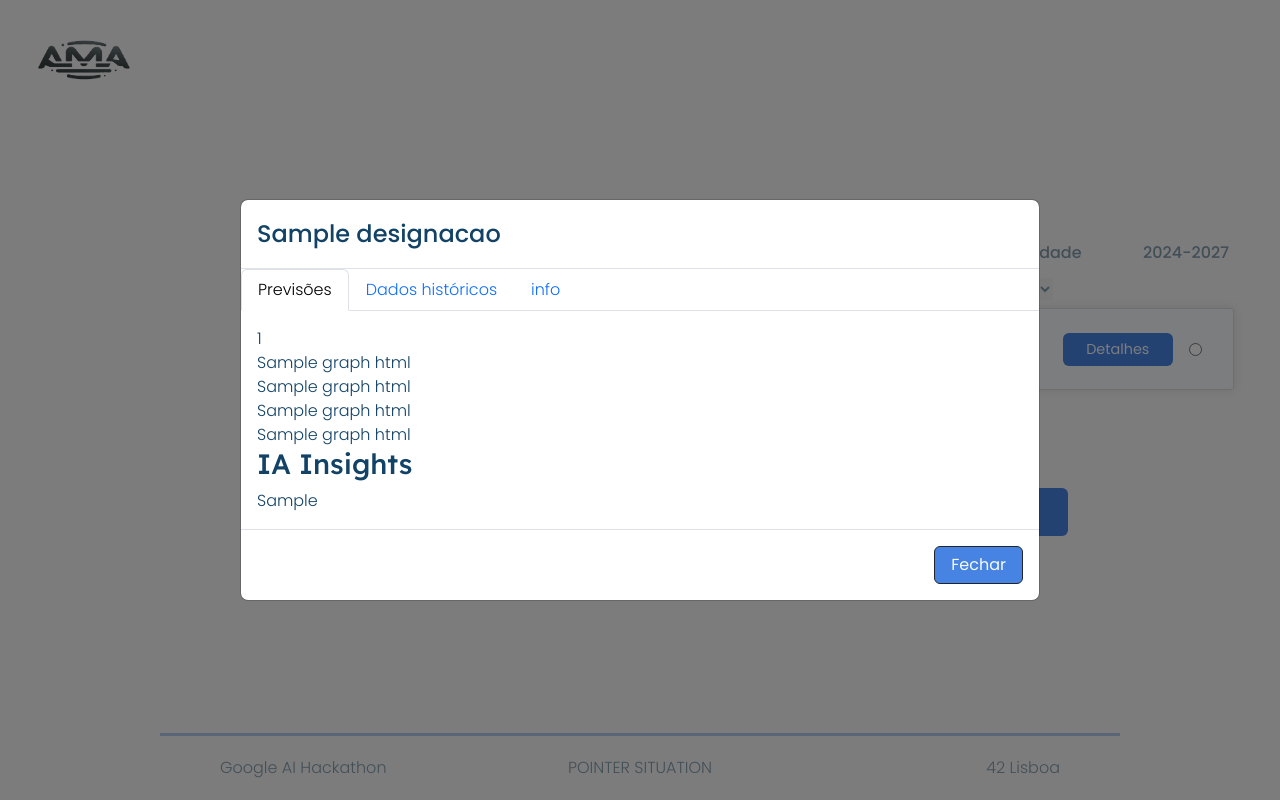
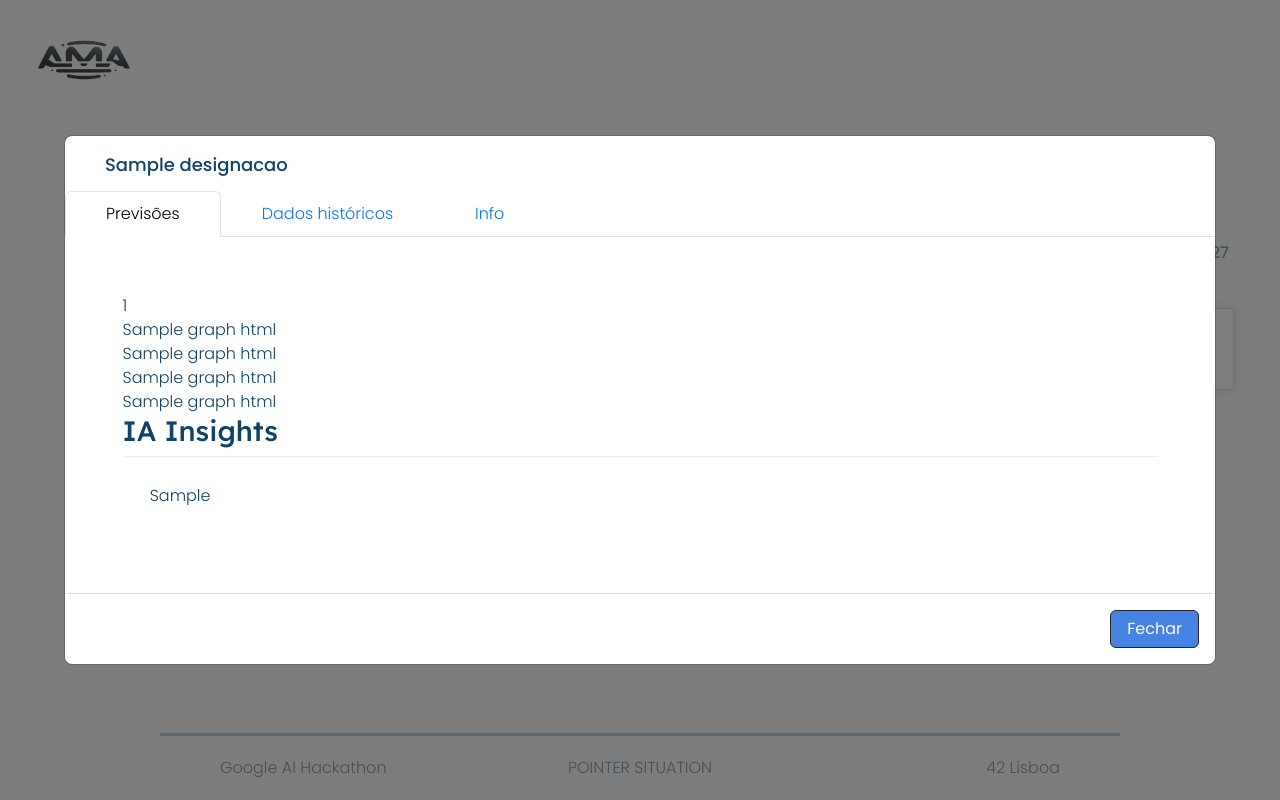
Before and after one commit to oks-erm/Google-Hackathon-June-2024-v2, a Flask app: template templates/run.html in a window 1280 px wide, after a click on "Detalhes". Run offline with Flask 3, Linux system fonts and the light colour scheme; the template is opened without the code that fills it: most values are stand-ins (such as "Sample title", 1, 10 or a date in 2020); some libraries are stand-ins or nearby versions.

Commit message:
Prompt, Info, AI bullet point and some other texty stuff

```diff
--- a/plots.py
+++ b/plots.py
@@ -40,14 +40,14 @@ def respond_gpt(df_historical, df_predicted) -> str:
             messages=[
                 {
                     "role": "system",
-                    "content": "Você é um analista de dados experiente. A sua função é fornecer insights de grandes dataframes de forma coesa e coerente. Responda em um parágrafo destacando as tendências mais importantes e dando recomendações sobre a interpretação dos dados"
+                    "content": "Você é um analista de dados experiente. Sua função é fornecer insights de dataframes de forma coesa e coerente. Responder em alguns breves 'pontos' destacando as tendências mais importantes e dando recomendações sobre a interpretação dos dados. Não diga coisas genéricas. Não utilize nomes de colunas de uma tabela de dados em inglês. Produza a resposta de uma forma que possa ser exibida na página html com um layout adequado usando <ul> e <li> ."
                 },
                 {
                     "role": "user",
                     "content": f"Aqui está um conjunto de dados projetados: {df_predicted}, {df_predicted}, incluindo a métrica de necessidade que derivámos para ajudar o utilizador a entender estes dados. Os dados estão relacionados com atendimentos e tempos de espera de vários escritórios de uma entidade governamental e as suas recomendações têm como objetivo ajudar a abrir mais pontos de contacto, se necessário. Forneça insights e recomendações com base nesses dados. A resposta deve ser específica e direta evite frases genéricas. Responda em português de Portugal"
                 }
             ],
-            max_tokens=500,
+            max_tokens=600,
             temperature=0.4,
         )
         response = (response.choices[0].message.content)
--- a/static/style.css
+++ b/static/style.css
@@ -348,3 +348,59 @@ footer div {
 #auth-form>form>input.auth_login.rounded.shadow.mt-2 {
     opacity: 1;
 }
+
+.modal-body {
+    padding: 5% !important;
+}
+
+#ai-insight {
+    padding: 1.7rem;
+    border-top: 1px solid #ededed;
+}
+
+#predicted-data0>div>div>div.d-flex.flex-column.justify-content-around>div>h3 {
+    text-align: center;
+    padding: 15px;
+    font-family: 'Poppins';
+}
+
+#info0>div>div>ul>li {
+    padding: 10px;
+}
+
+.modal-title {
+    padding: 0.3rem 1.5rem !important;
+    font-size: 18px;
+}
+
+#info0>div>div>h3 {
+    font-size: 1.2rem;
+    font-weight: 500;
+    font-family: 'Poppins';
+}
+
+#modal-0>div>div>div.modal-footer>button {
+    background-color: var(--dark) !important;
+}
+
+strong {
+    font-weight: 600 !important;
+}
+
+.modal-header {
+    border-bottom: none !important;
+    padding: 10px 16px 8px 16px !important;
+}
+
+.nav-link {
+    padding: 10px 40px !important;
+}
+
+.subtext {
+    padding: 20 20 20 5px !important;
+}
+
+/* SIZE OF MODAL */
+.custom-modal {
+    max-width: 90% !important;
+}
--- a/templates/edit.html
+++ b/templates/edit.html
@@ -17,6 +17,9 @@ Edit Prediction
                 <h3 class="p-0 m-0 text-center">
                     Adicionar pontos
                 </h3>
+                <div class="subtext">
+                    Adicione novos pontos ao mapa interativo, mova os pinos para selecionar um local e por fim, descarregue um relatório com o projeto.
+                </div>
                 <div class="add_buttons d-flex py-3 flex-row d-flex flex-row justify-content-center mx-auto">
                     <button type="button" class="rounded py-2 mx-1" onclick="addNewDraggablePoint(selectedLocation, 'Fixo')">Ponto
                         fixo</button>
--- a/templates/run.html
+++ b/templates/run.html
@@ -15,7 +15,7 @@ Programa
       {% for card in cards_data %}
       <!-- Modal -->
       <div class="modal fade" id="modal-{{card.index}}">
-        <div class="modal-dialog modal-dialog-centered modal-lg">
+        <div class="custom-modal modal-dialog modal-dialog-centered modal-lg">
           <div class="modal-content">
             <!-- Modal Header -->
             <div class="modal-header">
@@ -31,7 +31,7 @@ Programa
                 <a class="nav-link" id="historic-data-tab{{card.index}}" data-bs-toggle="tab" href="#historic-data{{card.index}}" role="tab" aria-controls="historic-data{{card.index}}" aria-selected="false">Dados históricos</a>
               </li>
               <li class="nav-item" role="presentation">
-                <a class="nav-link" id="info-tab{{card.index}}" data-bs-toggle="tab" href="#info{{card.index}}" role="tab" aria-controls="info{{card.index}}" aria-selected="false">info</a>
+                <a class="nav-link" id="info-tab{{card.index}}" data-bs-toggle="tab" href="#info{{card.index}}" role="tab" aria-controls="info{{card.index}}" aria-selected="false">Info</a>
               </li>
             </ul>
             <!-- Tab content -->
@@ -39,17 +39,21 @@ Programa
               <div class="tab-pane fade show active" id="predicted-data{{card.index}}" role="tabpanel" aria-labelledby="predicted-data-tab{{card.index}}">
                 <div class="modal-body">
                   <div class="d-flex flex-column justify-content-around">
+                    <div class="graph_box">
                       <div>
                         {{ graph_html[card.index][0] | safe }}
                       </div>
                       <div>
                         {{ graph_html[card.index][1] | safe }}
                       </div>
+                    </div>
+                    <div class="graph_box">
                       <div>
                         {{ graph_html[card.index][2] | safe }}
                       </div>
                       <div>
                         {{ graph_html[card.index][3] | safe }}
+                      </div>
                     </div>
                     <div>
                       {{ graph_html[card.index][4] | safe }}
@@ -57,7 +61,7 @@ Programa
                     <div class="d-flex flex-column justify-content-around">
                       <div>
                         <h3>IA Insights</h3>
-                        <div>
+                        <div id="ai-insight">
                           {{ data_analysis[0] | safe }}
                         </div>
                       </div>
```
Also changed, not shown: other parts of templates/run.html (+38 -1 lines). Lines whose indentation alone changed are shown as unchanged.
